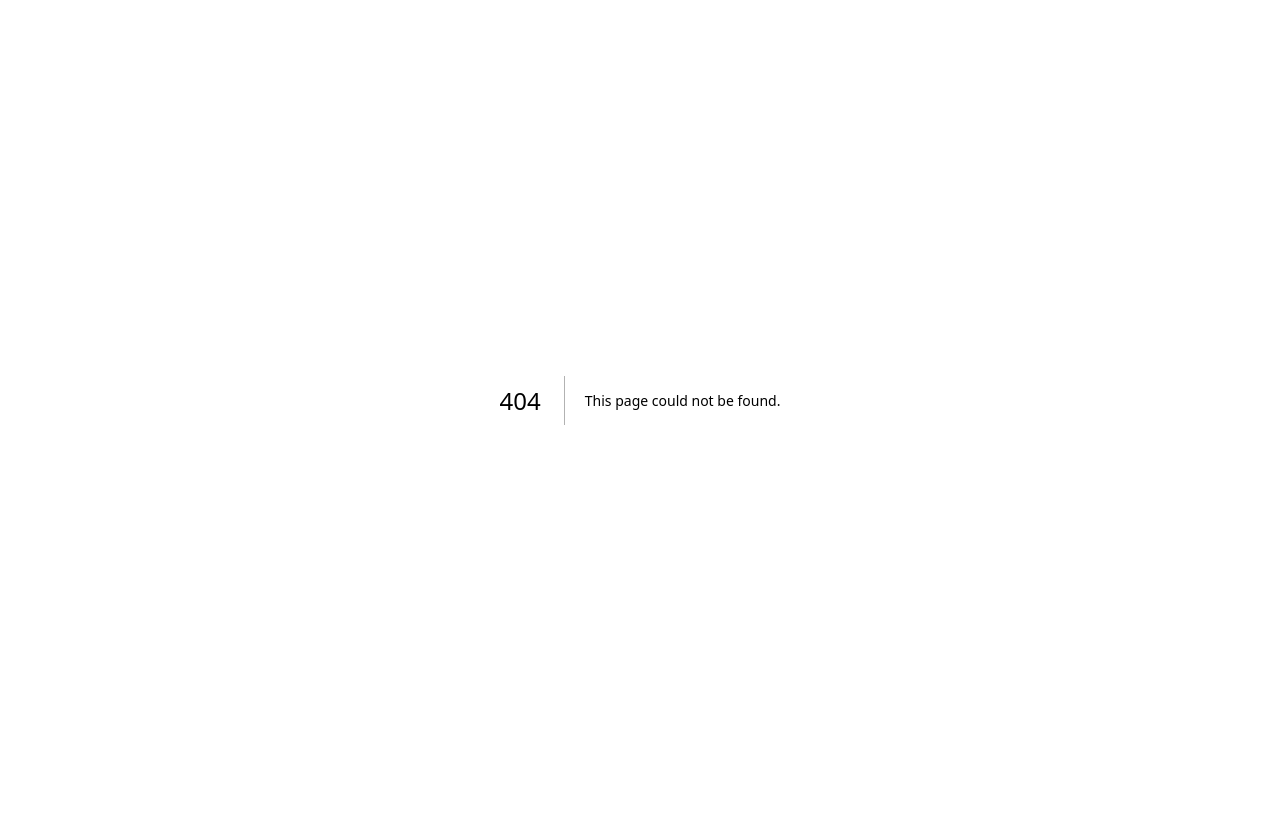
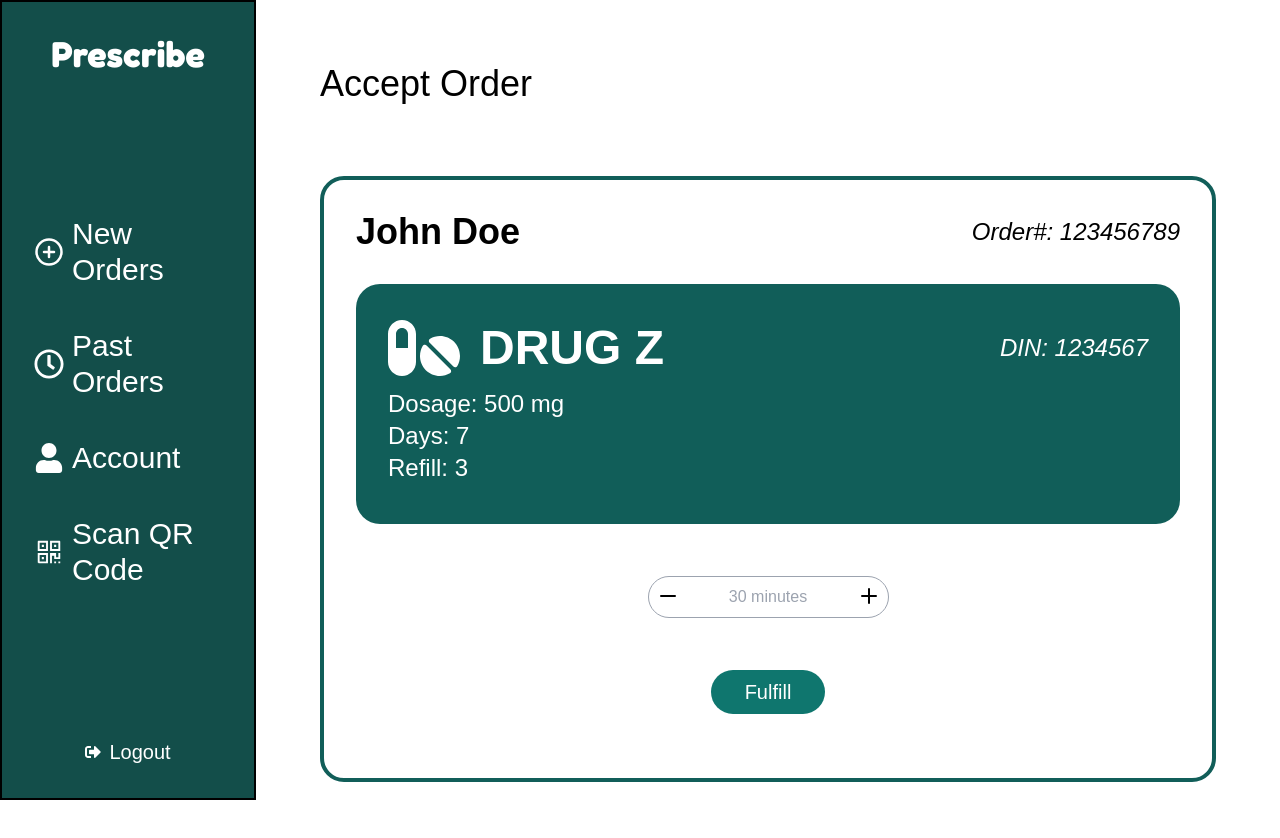
Before and after one commit to arindammishra1999/Prescribe, a Next.js app in the folder frontend/app/: page /pharmacist/newOrders/acceptOrder in a window 1280 px wide. Before the commit this address had no page. Shown: the top 838 px of the page. Before the commit the page ends 800 px from the top, so only its background shows below. Built offline with nearby package versions, Linux system fonts and the light colour scheme; a web font is replaced by a local one.

Commit message:
feat(PRES-16): pharmacist frontend pages

```diff
--- /dev/null
+++ b/frontend/app/app/pharmacist/layout.js
@@ -0,0 +1,46 @@
+import React from "react";
+import Navbar from "../components/Navbar";
+import { FaRegClock } from "react-icons/fa";
+import { FaUser } from "react-icons/fa";
+import { LuPlusCircle } from "react-icons/lu";
+import { AiOutlineQrcode } from "react-icons/ai"; // Assuming you have an icon for QR codes
+
+const Layout = ({ children }) => {
+  // Define the tabs
+  const tabs = [
+    {
+      title: "New Orders",
+      link: "/pharmacist/newOrders",
+      icon: <LuPlusCircle />,
+    },
+    {
+      title: "Past Orders",
+      link: "/profile",
+      icon: <FaRegClock />,
+    },
+    {
+      title: "Account",
+      link: "/pharmacist/account",
+      icon: <FaUser />,
+    },
+    {
+      title: "Scan QR Code", // Add the title for your QR code scanner
+      link: "/scan",        // Link to the path you'll handle QR code scanning
+      icon: <AiOutlineQrcode />, // Replace with your QR code icon
+    },
+  ];
+
+  return (
+    <div className="flex flex-col-reverse md:flex-row w-full h-full">
+      {/* Navbar at the bottom for mobile, on the side for larger screens */}
+      <div className="md:w-64 md:h-screen">
+        <Navbar tabs={tabs} />
+      </div>
+
+      {/* Main content */}
+      <div className="w-full bg-white flex-1">{children}</div>
+    </div>
+  );
+};
+
+export default Layout;
--- /dev/null
+++ b/frontend/app/app/pharmacist/newOrders/acceptOrder/page.js
@@ -0,0 +1,82 @@
+import React from 'react';
+import { FontAwesomeIcon } from '@fortawesome/react-fontawesome';
+import { faPills } from '@fortawesome/free-solid-svg-icons';
+import { QRCodeSVG } from 'qrcode.react';
+import { FiArrowLeft, FiSearch, FiPlus, FiMinus } from "react-icons/fi";
+import { FaPills } from "react-icons/fa";
+
+
+const acceptOrderPage = () => {
+  // Mock data for demonstration
+  const viewedOrder =
+    {
+      name: 'John Doe',
+      OrderNumber: '123456789',
+      drugName: "DRUG Z",
+      dosage: "500 mg",
+      days: "7",
+      refill: "3",
+      DIN: "1234567"
+
+    }
+
+
+  return (
+    <div className="px-8 pt-8 pb-0 flex flex-col justify-end min-h-screen bg-white">
+        {/* Flex container for the welcome message that takes up 20% of the parent container's height */}
+        <div className="px-8 pt-8 pb-0 flex-col justify-center items-center w-full">
+            <h1 className="text-4xl  text-left font-sfProDisplay font-medium mb-8">
+                Accept Order
+            </h1>
+        </div>
+        <div className="px-8 pt-0 pb-8 flex flex-col flex-1 w-full my-10">
+            {/* Green Border */}
+            <div className="mx-auto flex flex-col p-8 items-center w-full border-4 border-teal-800 rounded-3xl">
+                <div className="flex flex-row items-center mb-8 justify-between w-full">
+                    <p className="text-black text-md text-4xl font-bold">{viewedOrder.name}</p>
+                    <p className="text-black text-md text-2xl italic">Order#: {viewedOrder.OrderNumber}</p>
+                </div>
+                {/*Drug Info Space Div*/}
+                <div class="flex flex-col grow bg-teal-800 w-full p-8 rounded-3xl mb-8">
+                    <div className="flex flex-row items-center m-auto justify-between w-full">
+                        <div className="flex flex-row items-center justify-start w-full">
+                                <FontAwesomeIcon icon={faPills} size="4x" color="white" className="" />
+                                <p className="flex grow ml-5 text-white text-5xl font-bold">{viewedOrder.drugName}</p>
+                        </div>
+                        <p className="whitespace-nowrap text-white text-2xl font-light italic">DIN: {viewedOrder.DIN}</p>
+                    </div>
+                    {/* Drug Info */}
+                    <div className="flex flex-col w-full">
+                        <div className="flex flex-col mb-2 mt-2">
+                            <p className="text-white text-2xl font-normal">Dosage: {viewedOrder.dosage}</p>
+                            <p className="text-white text-2xl font-normal">Days: {viewedOrder.days}</p>
+                            <p className="text-white text-2xl font-normal">Refill: {viewedOrder.refill}</p>
+                        </div>
+                    </div>
+                </div>
+                <div className="relative flex items-center my-5">
+                    <FiMinus className="absolute left-0 top-0 mt-2 ml-2 w-6 h-6 cursor-pointer" />
+                    <input
+                        type="text"
+                        placeholder="30 minutes"
+                        className="border border-gray-400 px-4 py-2 rounded-full focus:outline-none focus:ring-2 focus:ring-teal-700 flex-1 text-center"
+                    />
+                    <FiPlus className="absolute right-0 top-0 mt-2 mr-2 w-6 h-6 cursor-pointer" />
+                </div>
+
+                <div class="flex flex-col w-full p-8 justify-center items-center">
+                    <button class="bg-teal-700 hover:bg-teal-400 py-2 px-4 rounded-full w-3/20">
+                        <p className="text-white text-xl font-light">Fulfill</p>
+                    </button>
+                </div>
+            </div>
+        </div>
+    </div>
+      );
+};
+
+
+
+
+
+export default acceptOrderPage;
--- /dev/null
+++ b/frontend/app/app/pharmacist/newOrders/page.js
@@ -0,0 +1,44 @@
+import React from 'react';
+import { FontAwesomeIcon } from '@fortawesome/react-fontawesome';
+import { faPills } from '@fortawesome/free-solid-svg-icons';
+import { QRCodeSVG } from 'qrcode.react';
+
+const NewOrdersPage = () => {
+  // Mock data for demonstration
+  const newOrders = [
+    {
+      name: 'John Doe',
+      OrderNumber: '123456789',
+    },
+  ];
+
+  return (
+    <div className="px-8 pt-8 pb-0 flex flex-col justify-end min-h-screen bg-white">
+        {/* Flex container for the welcome message that takes up 20% of the parent container's height */}
+        <div className="px-8 pt-8 pb-0 flex-col justify-center items-center w-full">
+            <h1 className="text-4xl text-left font-sfProDisplay font-medium mb-8">
+                New Orders
+            </h1>
+        </div>
+        <div className="px-8 pt-0 pb-8 flex flex-1 w-full h-full">
+            <div className="mx-auto flex-col grow-1 p-8 items-center w-full border-4 border-teal-800 rounded-3xl">
+                {newOrders.map((order, index) => (
+                <div key={index} className="flex justify-between m-4 p-8 bg-teal-800 rounded-3xl">
+                <h1 className="text-white font-style: italic text-lg ">Order#: {order.OrderNumber}</h1>
+                <p className="text-white text-md text-4xl">{order.name}</p>
+                <button class="bg-lime-200 hover:bg-lime-400 text-black py-2 px-4 rounded-full w-3/20 text-xl">
+                    View
+                </button>
+                </div>
+            ))}
+            </div>
+        </div>
+
+    </div>
+
+
+
+      );
+};
+
+export default NewOrdersPage;
--- /dev/null
+++ b/frontend/app/app/pharmacist/page.js
@@ -0,0 +1,39 @@
+import React from "react";
+import { FontAwesomeIcon } from "@fortawesome/react-fontawesome";
+import { faPills } from "@fortawesome/free-solid-svg-icons";
+import { QRCodeSVG } from "qrcode.react";
+const Page = () => {
+  // Mock data for demonstration
+  const recentTransaction = {
+    date: "2023-03-30",
+    amount: "$100",
+    description: "Payment Received",
+  };
+
+  const userInfo = {
+    fullName: "John Doe",
+    // More user info can be added here
+  };
+
+  return (
+<div className="px-8 pt-8 pb-0 flex flex-col justify-end min-h-screen bg-white">
+    {/* Flex container for the welcome message that takes up 20% of the parent container's height */}
+    <div className="px-8 pt-8 pb-0 flex-col justify-center items-center w-full">
+        <h1 className="text-4xl text-left font-sfProDisplay font-medium mb-8">
+            Welcome Brentwood Pharmacy!
+        </h1>
+    </div>
+    <div className="px-8 pt-0 pb-8 flex flex-1 w-full h-full">
+        <div className="mx-auto flex grow-1 p-8 justify-center items-center w-full border-4 border-teal-900 rounded-3xl">
+            <p className="text-lg italic font-sfProDisplay">Please select an option to get started!</p>
+        </div>
+    </div>
+
+</div>
+
+
+
+  );
+};
+
+export default Page;
--- a/frontend/app/tailwind.config.js
+++ b/frontend/app/tailwind.config.js
@@ -15,6 +15,9 @@
       fontFamily: {
         fredoka: ["var(--font-fredoka)", "monospace"],
       },
+      width: {
+        '3/20': '15%', // 3/20 is equivalent to 15%
+      },
     },
   },
   plugins: [],
```
Also changed, not shown: frontend/app/app/pharmacist/account/page.js (added), frontend/app/app/pharmacist/pastOrders/page.js (added), 1 other file (tests, documents, lock files or other folders).
